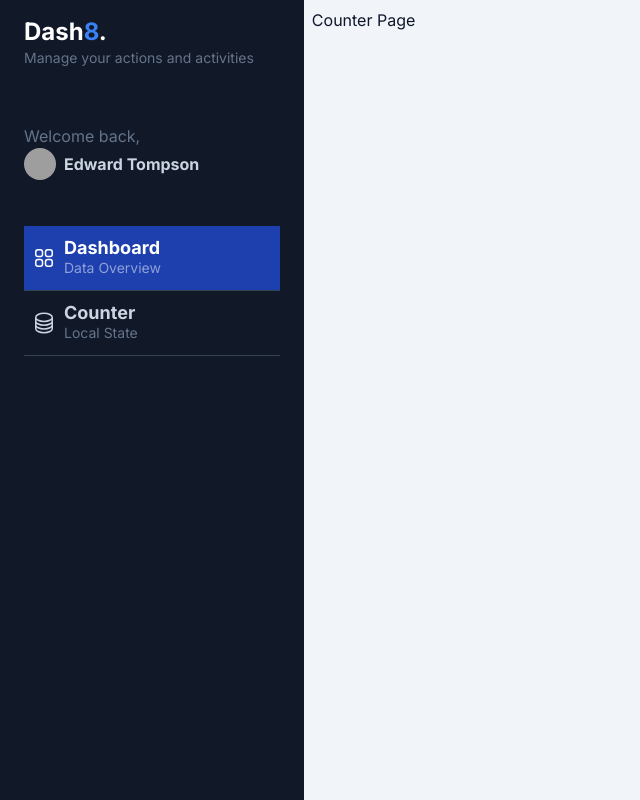
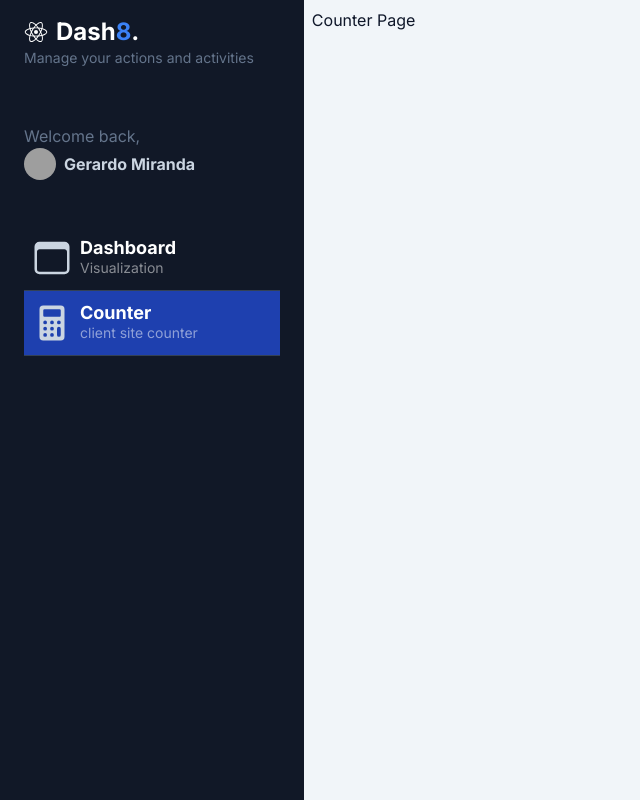
Before and after one commit to GerardoDev25/my-dashboard_nextjs_24_FR, a Next.js app: page /dashboard/counter in a window 1280 px wide. Shown: the whole page, without its empty margins (0-640 px from the left). Built offline with nearby package versions, Linux system fonts and the light colour scheme; grey boxes are pictures that could not be loaded.

Commit message:
chore: adding links

```diff
--- a/src/app/component/Sidebar.tsx
+++ b/src/app/component/Sidebar.tsx
@@ -1,4 +1,21 @@
 import Image from 'next/image';
+import { IoBrowsersOutline, IoCalculator, IoLogoReact } from 'react-icons/io5';
+import { SidebarMenuItem } from './SidebarMenuItem';
+
+const menuItems = [
+  {
+    path: '/dashboard/main',
+    icon: <IoBrowsersOutline size={40} />,
+    title: 'Dashboard',
+    subtitle: 'Visualization',
+  },
+  {
+    path: '/dashboard/counter',
+    icon: <IoCalculator size={40} />,
+    title: 'Counter',
+    subtitle: 'client site counter',
+  },
+];
 
 export const Sidebar = () => {
   return (
@@ -8,8 +25,10 @@ export const Sidebar = () => {
       className='bg-gray-900 min-h-screen z-10 text-slate-300 w-64 left-0 h-screen overflow-y-scroll'
     >
       <div id='logo' className='my-4 px-6'>
-        <h1 className='text-lg md:text-2xl font-bold text-white'>
-          Dash<span className='text-blue-500'>8</span>.
+        <h1 className='flex items-center text-lg md:text-2xl font-bold text-white'>
+          <IoLogoReact className='mr-2' />
+          <span> Dash</span>
+          <span className='text-blue-500'>8</span>.
         </h1>
         <p className='text-slate-500 text-sm'>
           Manage your actions and activities
@@ -27,68 +46,13 @@ export const Sidebar = () => {
               alt='User Avatar'
             />
           </span>
-          <span className='text-sm md:text-base font-bold'>Edward Tompson</span>
+          <span className='text-sm md:text-base font-bold'>Gerardo Miranda</span>
         </a>
       </div>
       <div id='nav' className='w-full px-6'>
-        <a
-          href='#'
-          className='w-full px-2 inline-flex space-x-2 items-center border-b border-slate-700 py-3 bg-blue-800 hover:bg-white/5 transition ease-linear duration-150'
-        >
-          <div>
-            <svg
-              xmlns='http://www.w3.org/2000/svg'
-              fill='none'
-              viewBox='0 0 24 24'
-              strokeWidth='1.5'
-              stroke='currentColor'
-              className='w-6 h-6 text-white'
-            >
-              <path
-                strokeLinecap='round'
-                strokeLinejoin='round'
-                d='M3.75 6A2.25 2.25 0 016 3.75h2.25A2.25 2.25 0 0110.5 6v2.25a2.25 2.25 0 01-2.25 2.25H6a2.25 2.25 0 01-2.25-2.25V6zM3.75 15.75A2.25 2.25 0 016 13.5h2.25a2.25 2.25 0 012.25 2.25V18a2.25 2.25 0 01-2.25 2.25H6A2.25 2.25 0 013.75 18v-2.25zM13.5 6a2.25 2.25 0 012.25-2.25H18A2.25 2.25 0 0120.25 6v2.25A2.25 2.25 0 0118 10.5h-2.25a2.25 2.25 0 01-2.25-2.25V6zM13.5 15.75a2.25 2.25 0 012.25-2.25H18a2.25 2.25 0 012.25 2.25V18A2.25 2.25 0 0118 20.25h-2.25A2.25 2.25 0 0113.5 18v-2.25z'
-              />
-            </svg>
-          </div>
-          <div className='flex flex-col'>
-            <span className='text-lg font-bold leading-5 text-white'>
-              Dashboard
-            </span>
-            <span className='text-sm text-white/50 hidden md:block'>
-              Data Overview
-            </span>
-          </div>
-        </a>
-        <a
-          href='#'
-          className='w-full px-2 inline-flex space-x-2 items-center border-b border-slate-700 py-3 hover:bg-white/5 transition ease-linear duration-150'
-        >
-          <div>
-            <svg
-              xmlns='http://www.w3.org/2000/svg'
-              fill='none'
-              viewBox='0 0 24 24'
-              strokeWidth='1.5'
-              stroke='currentColor'
-              className='w-6 h-6'
-            >
-              <path
-                strokeLinecap='round'
-                strokeLinejoin='round'
-                d='M20.25 6.375c0 2.278-3.694 4.125-8.25 4.125S3.75 8.653 3.75 6.375m16.5 0c0-2.278-3.694-4.125-8.25-4.125S3.75 4.097 3.75 6.375m16.5 0v11.25c0 2.278-3.694 4.125-8.25 4.125s-8.25-1.847-8.25-4.125V6.375m16.5 0v3.75m-16.5-3.75v3.75m16.5 0v3.75C20.25 16.153 16.556 18 12 18s-8.25-1.847-8.25-4.125v-3.75m16.5 0c0 2.278-3.694 4.125-8.25 4.125s-8.25-1.847-8.25-4.125'
-              />
-            </svg>
-          </div>
-          <div className='flex flex-col'>
-            <span className='text-lg text-slate-300 font-bold leading-5'>
-              Counter
-            </span>
-            <span className='text-sm text-slate-500 hidden md:block'>
-              Local State
-            </span>
-          </div>
-        </a>
+        {menuItems.map((item) => (
+          <SidebarMenuItem key={item.path} {...item} />
+        ))}
       </div>
     </div>
   );
--- /dev/null
+++ b/src/app/component/SidebarMenuItem.tsx
@@ -0,0 +1,34 @@
+'use client';
+import Link from 'next/link';
+import { usePathname } from 'next/navigation';
+import React from 'react';
+
+interface Props {
+  path: string;
+  icon: JSX.Element;
+  title: string;
+  subtitle: string;
+}
+
+export const SidebarMenuItem = (props: Props) => {
+  const { icon, path, subtitle, title } = props;
+
+  const currentPath = usePathname();
+
+  return (
+    <Link
+      href={path}
+      className={`w-full px-2 inline-flex space-x-2 items-center border-b border-slate-700 py-3 hover:bg-white/5 transition ease-linear duration-150 ${
+        path === currentPath && 'bg-blue-800'
+      }`}
+    >
+      <div>{icon}</div>
+      <div className='flex flex-col'>
+        <span className='text-lg font-bold leading-5 text-white'>{title}</span>
+        <span className='text-sm text-white/50 hidden md:block'>
+          {subtitle}
+        </span>
+      </div>
+    </Link>
+  );
+};
--- a/src/app/component/index.ts
+++ b/src/app/component/index.ts
@@ -1 +1,2 @@
 export { Sidebar } from './Sidebar';
+export { SidebarMenuItem } from './SidebarMenuItem';
--- /dev/null
+++ b/src/app/dashboard/main/page.tsx
@@ -0,0 +1,7 @@
+
+ const MainPage = () => {
+  return (
+    <div>hello page main</div>
+  )
+}
+export default MainPage
--- a/src/app/page.tsx
+++ b/src/app/page.tsx
@@ -1,5 +1,5 @@
 import { redirect } from 'next/navigation';
 
 export default function Home() {
-  redirect('/dashboard/counter');
+  redirect('/dashboard/main');
 }
```
Also changed, not shown: package.json (+5 -4 lines), 1 other file (tests, documents, lock files or other folders).
